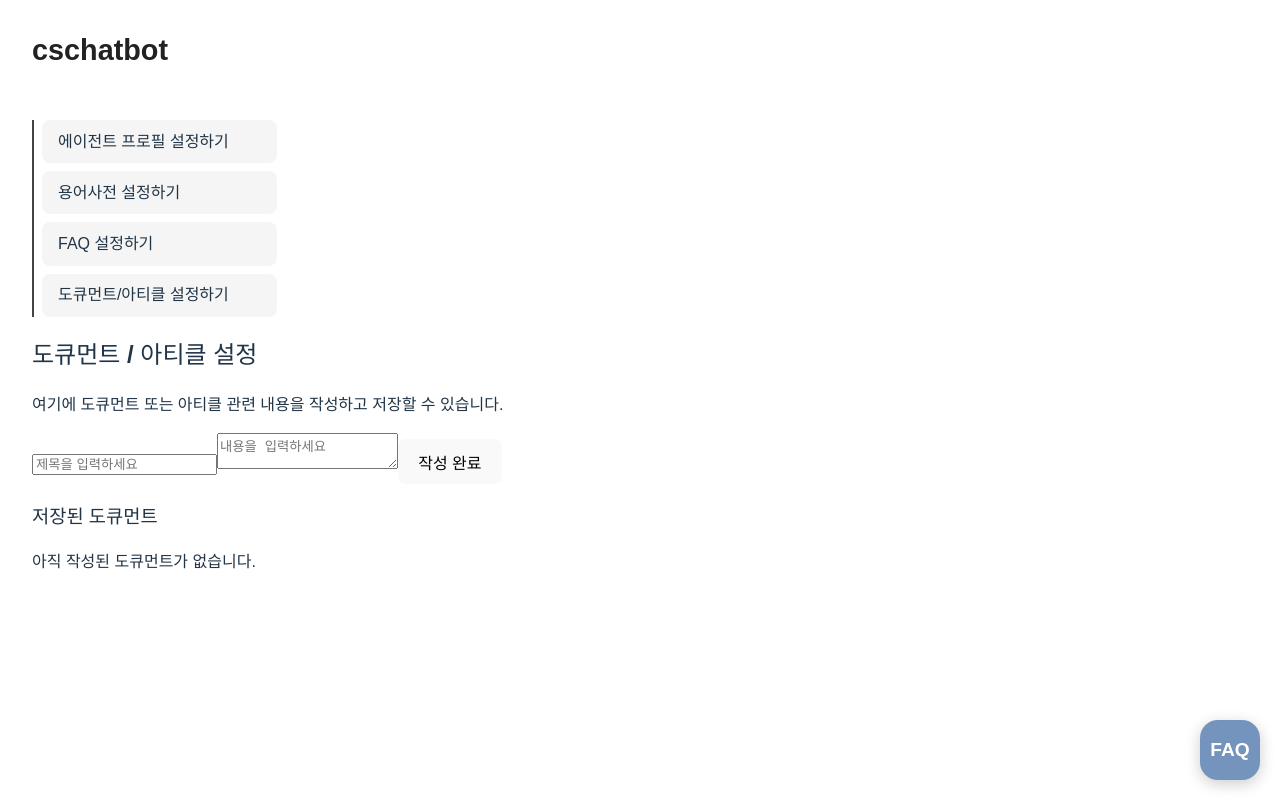
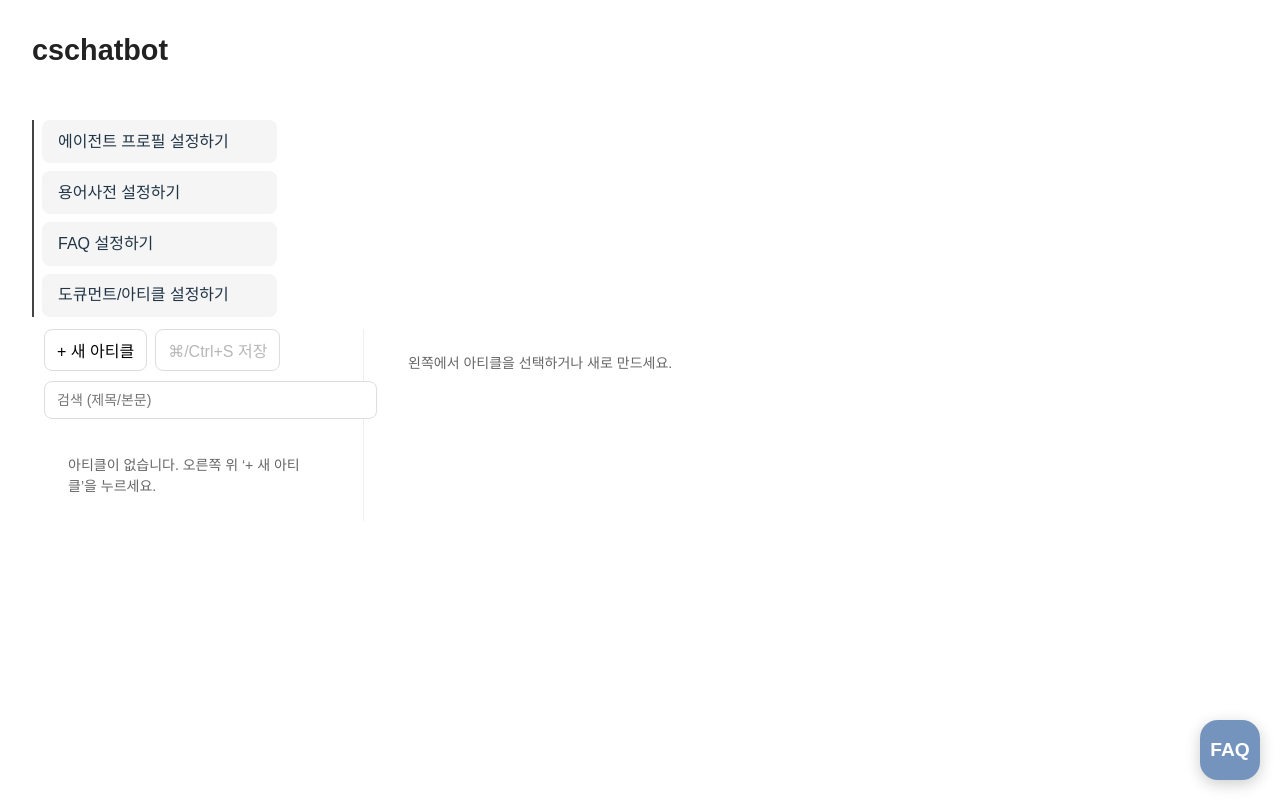
Before and after one commit to Google-Chrome-Built-in-AI-Challenge/CSChatBot, a React (Vite) app in the folder cschatbot/: page / in a window 1280 px wide. Both pictures are taken after a click on the element "도큐먼트/아티클 설정하기". Built offline with nearby package versions, Linux system fonts and the light colour scheme; what react-chatbot-kit would draw is missing.

Commit message:
feat : 아티클 마크다운 페이지로 수정

```diff
--- a/cschatbot/package.json
+++ b/cschatbot/package.json
@@ -17,10 +17,11 @@
     "react": "^19.2.0",
     "react-chatbot-kit": "^2.2.2",
     "react-dom": "^19.1.1",
+    "react-markdown": "^10.1.0",
     "react-router": "^7.9.4",
+    "react-router-dom": "^7.9.4",
     "remixicon": "^4.7.0",
     "styled-components": "^6.1.19",
-    "react-router-dom": "^7.9.4",
     "tailwind-merge": "^3.3.1"
   },
   "devDependencies": {
--- a/cschatbot/src/features/views/Docs.tsx
+++ b/cschatbot/src/features/views/Docs.tsx
@@ -1,91 +1,314 @@
-import React, { useState, useEffect } from "react";
+import React, { useEffect, useMemo, useRef, useState } from "react";
 
-interface DocItem {
+// LocalStorage keys
+const STORAGE_KEY = "docArticles:v1";
+const LAST_OPEN_KEY = "docArticles:lastOpenId";
+
+type Article = {
+  id: string;
   title: string;
   content: string;
-  date: string;
+  updatedAt: number; // epoch ms
+};
+
+function loadArticles(): Article[] {
+  try {
+    const raw = localStorage.getItem(STORAGE_KEY);
+    if (!raw) return [];
+    const arr = JSON.parse(raw) as Article[];
+    return Array.isArray(arr) ? arr : [];
+  } catch {
+    return [];
+  }
+}
+function saveArticles(list: Article[]) {
+  localStorage.setItem(STORAGE_KEY, JSON.stringify(list));
 }
 
-const Docs = () => {
-  const [title, setTitle] = useState("");
-  const [content, setContent] = useState("");
-  const [docs, setDocs] = useState<DocItem[]>([]);
+// tiny id
+const uid = () =>
+  `${Date.now().toString(36)}-${Math.random().toString(36).slice(2, 8)}`;
 
-  // 처음 로드 시 localStorage에서 불러오기
+const useReactMarkdown = () => {
+  const [MD, setMD] = useState<null | React.ComponentType<any>>(null);
   useEffect(() => {
-    const stored = localStorage.getItem("docs");
-    if (stored) {
-      setDocs(JSON.parse(stored));
+    let mounted = true;
+    // optional dynamic import; falls back gracefully if not installed
+    import("react-markdown")
+      .then((m) => mounted && setMD(() => (m.default as any) ?? m as any))
+      .catch(() => mounted && setMD(null));
+    return () => {
+      mounted = false;
+    };
+  }, []);
+  return MD;
+};
+
+const Empty = ({ text }: { text: string }) => (
+  <div style={{ padding: 24, color: "#666", fontSize: 14 }}>{text}</div>
+);
+
+const ToolbarButton: React.FC<React.ButtonHTMLAttributes<HTMLButtonElement>> = (props) => (
+  <button
+    {...props}
+    className={(props.className ?? "") + " docs-btn"}
+    style={{
+      padding: "8px 12px",
+      borderRadius: 8,
+      border: "1px solid #ddd",
+      background: "#fff",
+      cursor: "pointer",
+    }}
+  />
+);
+
+const Input = (p: React.InputHTMLAttributes<HTMLInputElement>) => (
+  <input
+    {...p}
+    style={{
+      width: "100%",
+      padding: "10px 12px",
+      border: "1px solid #ddd",
+      borderRadius: 8,
+      fontSize: 14,
+      ...(p.style ?? {}),
+    }}
+  />
+);
+
+const Textarea = (p: React.TextareaHTMLAttributes<HTMLTextAreaElement>) => (
+  <textarea
+    {...p}
+    style={{
+      width: "100%",
+      height: "calc(100vh - 220px)",
+      padding: "12px",
+      border: "1px solid #ddd",
+      borderRadius: 8,
+      fontFamily: "ui-monospace, SFMono-Regular, Menlo, Monaco, Consolas, monospace",
+      fontSize: 14,
+      lineHeight: 1.5,
+      ...(p.style ?? {}),
+    }}
+  />
+);
+
+const ListItem: React.FC<{
+  article: Article;
+  active: boolean;
+  onClick: () => void;
+  onDelete: () => void;
+}> = ({ article, active, onClick, onDelete }) => {
+  const date = new Date(article.updatedAt);
+  const stamp = `${date.getFullYear()}-${String(date.getMonth() + 1).padStart(2, "0")}-${String(
+    date.getDate()
+  ).padStart(2, "0")} ${String(date.getHours()).padStart(2, "0")}:${String(
+    date.getMinutes()
+  ).padStart(2, "0")}`;
+
+  return (
+    <div
+      onClick={onClick}
+      style={{
+        padding: "10px 12px",
+        borderRadius: 8,
+        border: active ? "2px solid #4f46e5" : "1px solid #eee",
+        background: active ? "#eef2ff" : "#fff",
+        cursor: "pointer",
+        display: "grid",
+        gridTemplateColumns: "1fr auto",
+        alignItems: "center",
+        gap: 8,
+      }}
+    >
+      <div>
+        <div style={{ fontWeight: 600, fontSize: 14, color: "#111" }}>
+          {article.title || "(제목 없음)"}
+        </div>
+        <div style={{ fontSize: 12, color: "#666" }}>{stamp}</div>
+      </div>
+      <button
+        onClick={(e) => {
+          e.stopPropagation();
+          onDelete();
+        }}
+        title="삭제"
+        style={{
+          border: "1px solid #f0f0f0",
+          background: "#fff",
+          color: "#b91c1c",
+          padding: "6px 10px",
+          borderRadius: 6,
+          cursor: "pointer",
+        }}
+      >
+        삭제
+      </button>
+    </div>
+  );
+};
+
+const Docs: React.FC = () => {
+  const [list, setList] = useState<Article[]>(() =>
+    loadArticles().sort((a, b) => b.updatedAt - a.updatedAt)
+  );
+  const [activeId, setActiveId] = useState<string | null>(() => localStorage.getItem(LAST_OPEN_KEY));
+  const active = useMemo(() => list.find((x) => x.id === activeId) ?? null, [list, activeId]);
+  const [title, setTitle] = useState(active?.title ?? "");
+  const [content, setContent] = useState(active?.content ?? "");
+  const [filter, setFilter] = useState("");
+  const MD = useReactMarkdown();
+  const dirtyRef = useRef(false);
+
+  // open last
+  useEffect(() => {
+    if (!active && list.length && !activeId) {
+      setActiveId(list[0].id);
     }
-  }, []);
+  }, [list, active, activeId]);
 
-  // 새 문서 작성 후 저장
-  const handleSave = () => {
-    if (!title.trim() || !content.trim()) {
-      alert("제목과 내용을 모두 입력해주세요.");
-      return;
-    }
+  // when active changes, hydrate editor
+  useEffect(() => {
+    setTitle(active?.title ?? "");
+    setContent(active?.content ?? "");
+    localStorage.setItem(LAST_OPEN_KEY, active?.id ?? "");
+    dirtyRef.current = false;
+  }, [active?.id]);
 
-    const newDoc: DocItem = {
-      title,
-      content,
-      date: new Date().toLocaleString(),
+  // persist list on change
+  useEffect(() => {
+    saveArticles(list);
+  }, [list]);
+
+  // save shortcut
+  useEffect(() => {
+    const onKey = (e: KeyboardEvent) => {
+      const isSave = (e.metaKey || e.ctrlKey) && e.key.toLowerCase() === "s";
+      if (isSave) {
+        e.preventDefault();
+        handleSave();
+      }
     };
+    window.addEventListener("keydown", onKey);
+    return () => window.removeEventListener("keydown", onKey);
+  });
 
-    const updated = [newDoc, ...docs];
-    setDocs(updated);
-    localStorage.setItem("docs", JSON.stringify(updated));
-
-    setTitle("");
-    setContent("");
+  const handleAdd = () => {
+    const blank: Article = {
+      id: uid(),
+      title: "새 아티클",
+      content: "# 새 아티클\n여기에 내용을 작성하세요.",
+      updatedAt: Date.now(),
+    };
+    const next = [blank, ...list];
+    setList(next.sort((a, b) => b.updatedAt - a.updatedAt));
+    setActiveId(blank.id);
   };
 
+  const handleSave = () => {
+    if (!activeId) return;
+    const idx = list.findIndex((x) => x.id === activeId);
+    if (idx < 0) return;
+    const next = [...list];
+    next[idx] = { ...next[idx], title: title.trim(), content, updatedAt: Date.now() };
+    next.sort((a, b) => b.updatedAt - a.updatedAt);
+    setList(next);
+    dirtyRef.current = false;
+  };
+
+  const handleDelete = (id: string) => {
+    const next = list.filter((x) => x.id !== id);
+    setList(next);
+    if (activeId === id) setActiveId(next[0]?.id ?? null);
+  };
+
+  const filtered = useMemo(() => {
+    const q = filter.trim().toLowerCase();
+    if (!q) return list;
+    return list.filter(
+      (x) =>
+        x.title.toLowerCase().includes(q) ||
+        x.content.toLowerCase().includes(q)
+    );
+  }, [list, filter]);
+
   return (
-    <div className="centered-view">
-      <h2>도큐먼트 / 아티클 설정</h2>
-      <p>여기에 도큐먼트 또는 아티클 관련 내용을 작성하고 저장할 수 있습니다.</p>
-
-      <div className="w-full max-w-lg mt-6 flex flex-col gap-3">
-        <input
-          type="text"
-          placeholder="제목을 입력하세요"
-          value={title}
-          onChange={(e) => setTitle(e.target.value)}
-          className="border p-2 rounded-lg"
+    <div style={{ display: "grid", gridTemplateColumns: "320px 1fr", gap: 16, height: "100%", padding: 12 }}>
+      {/* Left: list */}
+      <div style={{ borderRight: "1px solid #eee", paddingRight: 12 }}>
+        <div style={{ display: "flex", gap: 8, marginBottom: 10 }}>
+          <ToolbarButton onClick={handleAdd}>+ 새 아티클</ToolbarButton>
+          <ToolbarButton onClick={handleSave} disabled={!activeId}>
+            ⌘/Ctrl+S 저장
+          </ToolbarButton>
+        </div>
+        <Input
+          placeholder="검색 (제목/본문)"
+          value={filter}
+          onChange={(e) => setFilter(e.target.value)}
         />
-        <textarea
-          placeholder="내용을 입력하세요"
-          value={content}
-          onChange={(e) => setContent(e.target.value)}
-          className="border p-2 rounded-lg h-32 resize-none"
-        />
-        <button
-          onClick={handleSave}
-          className="bg-blue-500 text-white rounded-lg py-2 hover:bg-blue-600 transition"
-        >
-          작성 완료
-        </button>
+        <div style={{ display: "grid", gap: 8, marginTop: 12, maxHeight: "calc(100vh - 220px)", overflow: "auto" }}>
+          {filtered.length ? (
+            filtered.map((a) => (
+              <ListItem
+                key={a.id}
+                article={a}
+                active={a.id === activeId}
+                onClick={() => setActiveId(a.id)}
+                onDelete={() => handleDelete(a.id)}
+              />
+            ))
+          ) : (
+            <Empty text="아티클이 없습니다. 오른쪽 위 ‘+ 새 아티클’을 누르세요." />
+          )}
+        </div>
       </div>
 
-      <div className="mt-8 w-full max-w-lg">
-        <h3 className="text-lg font-semibold mb-2">저장된 도큐먼트</h3>
-        {docs.length === 0 ? (
-          <p className="text-gray-500">아직 작성된 도큐먼트가 없습니다.</p>
+      {/* Right: editor */}
+      <div style={{ paddingLeft: 4 }}>
+        {active ? (
+          <>
+            <div style={{ display: "grid", gridTemplateColumns: "1fr auto", gap: 8, alignItems: "center", marginBottom: 8 }}>
+              <Input
+                placeholder="제목"
+                value={title}
+                onChange={(e) => {
+                  setTitle(e.target.value);
+                  dirtyRef.current = true;
+                }}
+              />
+              <div style={{ fontSize: 12, color: "#666" }}>
+                {dirtyRef.current ? "변경사항 있음" : "저장됨"}
+              </div>
+            </div>
+
+            <div style={{ display: "grid", gridTemplateColumns: "1fr 1fr", gap: 12 }}>
+              <div>
+                <div style={{ fontWeight: 600, margin: "6px 0" }}>Markdown</div>
+                <Textarea
+                  value={content}
+                  onChange={(e) => {
+                    setContent(e.target.value);
+                    dirtyRef.current = true;
+                  }}
+                />
+              </div>
+              <div style={{ border: "1px solid #eee", borderRadius: 8, padding: 12, overflow: "auto", height: "calc(100vh - 220px)" }}>
+                <div style={{ fontWeight: 600, marginBottom: 6 }}>미리보기</div>
+                {MD ? (
+                  <MD>{content || "_내용이 없습니다._"}</MD>
+                ) : (
+                  <pre style={{ whiteSpace: "pre-wrap", fontFamily: "inherit", color: "#444" }}>
+                    react-markdown 미설치 상태. 텍스트로 표시합니다.
+
+{content || "(내용 없음)"}
+                  </pre>
+                )}
+              </div>
+            </div>
+          </>
         ) : (
-          <ul className="space-y-3">
-            {docs.map((doc, idx) => (
-              <li
-                key={idx}
-                className="border p-3 rounded-lg bg-gray-50 shadow-sm"
-              >
-                <h4 className="font-semibold">{doc.title}</h4>
-                <p className="text-sm text-gray-700 whitespace-pre-line mt-1">
-                  {doc.content}
-                </p>
-                <p className="text-xs text-gray-400 mt-2">{doc.date}</p>
-              </li>
-            ))}
-          </ul>
+          <Empty text="왼쪽에서 아티클을 선택하거나 새로 만드세요." />
         )}
       </div>
     </div>
```
Also changed, not shown: 2 other files (tests, documents, lock files or other folders).
